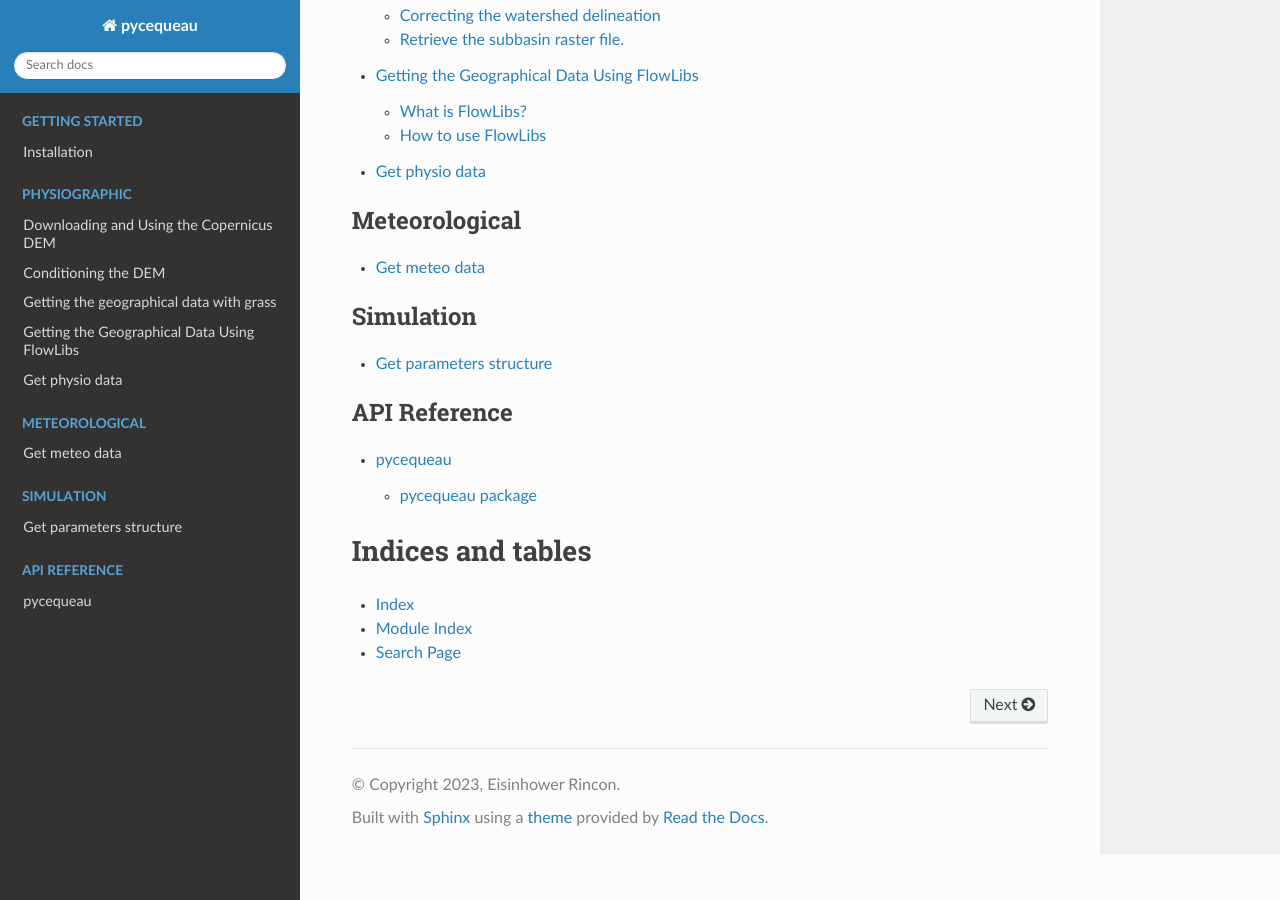
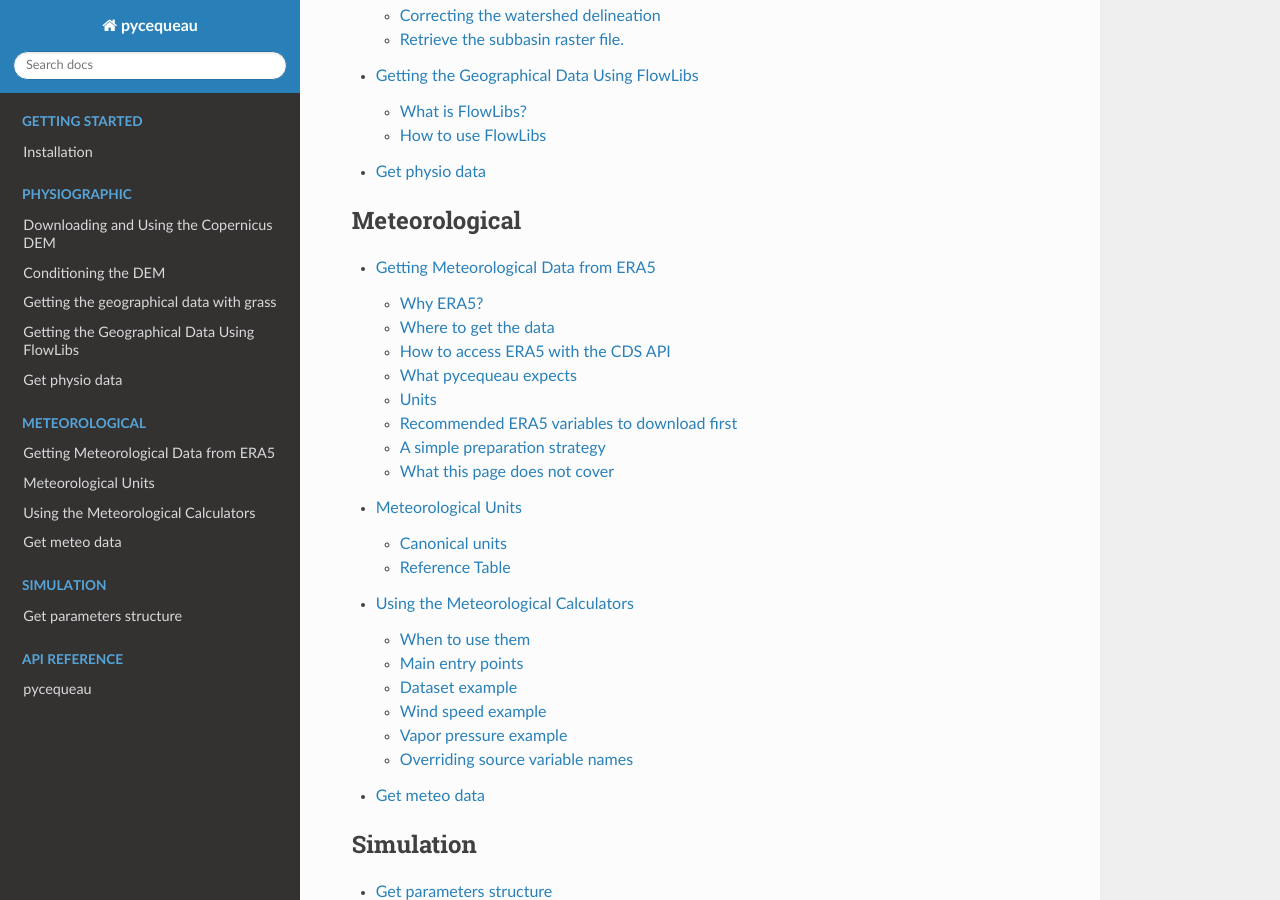
Before and after one commit to erinconv/pycequeau, a Sphinx documentation site: the page built from docs/index.rst, in a window 1280 px wide and 900 px high, scrolled down 1101 px. Built offline with Sphinx 7.4.7 and the Read the Docs theme 3.1.0, drawn with Linux system fonts in a browser that asks for light colours; some of the changed lines change nothing that is shown.

Commit message:
Add meteorological reference documentation

```diff
--- a/docs/index.rst
+++ b/docs/index.rst
@@ -39,6 +39,9 @@ Contents
    :maxdepth: 2
    :caption: Meteorological
 
+   meteo/era5
+   meteo/units
+   meteo/calculators
    meteo/get_meteo.ipynb
 
 .. toctree::
--- /dev/null
+++ b/docs/meteo/calculators.rst
@@ -0,0 +1,164 @@
+Using the Meteorological Calculators
+====================================
+
+The meteorological calculators are small preprocessing utilities that help
+derive variables from already-downloaded NetCDF meteorological inputs. They
+are useful when the source dataset does not directly provide the exact daily
+variable expected by the pycequeau workflow.
+
+At the moment, the calculator interface includes tools for:
+
+- computing wind speed from ``u10`` and ``v10``
+- computing vapor pressure from dewpoint temperature
+
+
+When to use them
+----------------
+
+Use the calculators after downloading and organizing your meteorological
+NetCDF files, but before loading them into
+:class:`pycequeau.meteo.meteo_netcdf.NetCDFMeteo`.
+
+The source variables still need valid unit metadata. For the supported input
+unit strings and the canonical units expected by pycequeau, see :doc:`units`.
+
+In practice, the workflow is usually:
+
+1. Download ERA5 or another meteorological dataset.
+2. Aggregate the source fields to daily values if needed.
+3. Use a calculator when a required pycequeau variable must be derived from
+   another source field.
+4. Save the derived variable as its own NetCDF file.
+5. Load the prepared set of NetCDF files into the pycequeau meteorological
+   workflow.
+
+
+Main entry points
+-----------------
+
+The main calculator entry points are:
+
+- :meth:`pycequeau.meteo.calculators.base.MeteoCalculator.create_variable_dataset`
+  to return an :class:`xarray.Dataset`
+- :meth:`pycequeau.meteo.calculators.base.MeteoCalculator.create_variable_file`
+  to write the derived variable directly to a NetCDF file
+
+These entry points can work with:
+
+- a folder containing NetCDF files
+- a single NetCDF file
+- a list of NetCDF files
+
+You can inspect the currently available derivations with:
+
+.. code-block:: python
+
+   from pycequeau.meteo.calculators import MeteoCalculator
+
+   MeteoCalculator.available_derivations()
+
+
+Dataset example
+---------------
+
+.. code-block:: python
+
+   from pycequeau.meteo.calculators import MeteoCalculator
+
+   ds = MeteoCalculator.create_variable_dataset(
+       r"path/to/netcdf_folder",
+       variable="wind_speed",
+   )
+
+This call asks pycequeau to:
+
+- resolve the calculator associated with ``wind_speed``
+- look for the required input variables in the provided folder
+- build the derived dataset
+
+
+Wind speed example
+------------------
+
+To compute wind speed from daily mean wind components:
+
+.. code-block:: python
+
+   from pycequeau.meteo.calculators import MeteoCalculator
+
+   wind = MeteoCalculator.create_variable_dataset(
+       r"path/to/netcdf_folder",
+       variable="wind_speed",
+   )
+
+By default, this uses
+:class:`pycequeau.meteo.calculators.wind_speed.WindSpeedCalculator` and looks
+for either:
+
+- ``u10`` or ``10m_u_component_of_wind``
+- ``v10`` or ``10m_v_component_of_wind``
+
+To write the result directly to a NetCDF file:
+
+.. code-block:: python
+
+   from pycequeau.meteo.calculators import MeteoCalculator
+
+   output_path = MeteoCalculator.create_variable_file(
+       r"path/to/netcdf_folder",
+       variable="wind_speed",
+       output_path=r"path/to/output/wind.nc",
+   )
+
+
+Vapor pressure example
+----------------------
+
+To compute vapor pressure from dewpoint temperature:
+
+.. code-block:: python
+
+   from pycequeau.meteo.calculators import MeteoCalculator
+
+   vp = MeteoCalculator.create_variable_dataset(
+       r"path/to/netcdf_folder",
+       variable="vapor_pressure",
+       vapor_pressure_method="murray_1967",
+   )
+
+This uses
+:class:`pycequeau.meteo.calculators.vapor_pressure.VaporPressureCalculator`.
+By default, it looks for ``d2m`` or ``dewpoint_temperature``.
+
+Two formulations are currently available through the
+``vapor_pressure_method`` argument:
+
+- ``lowe_1977``
+- ``murray_1967``
+
+
+Overriding source variable names
+--------------------------------
+
+If your NetCDF files use different variable names, you can provide your own
+names explicitly.
+
+For a single-source derivation:
+
+.. code-block:: python
+
+   ds = MeteoCalculator.create_variable_dataset(
+       r"path/to/netcdf_folder",
+       variable="vapor_pressure",
+       source_variable="tdps",
+   )
+
+For a multi-source derivation:
+
+.. code-block:: python
+
+   ds = MeteoCalculator.create_variable_dataset(
+       r"path/to/netcdf_folder",
+       variable="wind_speed",
+       source_variable=("u_wind", "v_wind"),
+   )
--- /dev/null
+++ b/docs/meteo/era5.rst
@@ -0,0 +1,166 @@
+Getting Meteorological Data from ERA5
+=====================================
+
+For the current pycequeau meteorological workflow, the recommended starting
+point is **ERA5** from the Copernicus Climate Data Store (CDS). ERA5 is a
+global atmospheric reanalysis distributed by the Copernicus Climate Change
+Service and accessed through the public CDS web portal and API.
+
+If you are starting a new project, ERA5 is usually the simplest source to use
+because it is global, well documented, and already distributed in NetCDF-ready
+formats that fit naturally with pycequeau workflow.
+
+
+Why ERA5?
+---------
+
+ERA5 is a practical choice for pycequeau because it provides:
+
+- global spatial coverage
+- long historical records
+- hourly products that can be aggregated to daily values
+- easy access through the CDS web interface and API
+
+The pycequeau meteorological workflow is built around **gridded NetCDF
+datasets**. In practice, that means ERA5 can be downloaded, preprocessed into
+daily fields, and then ingested into
+:class:`pycequeau.meteo.meteo_netcdf.NetCDFMeteo`.
+
+
+Where to get the data
+---------------------
+
+ERA5 data can be downloaded from the official Copernicus Climate Data Store:
+
+- Climate Data Store documentation:
+  `<https://confluence.ecmwf.int/display/CKB/Climate+Data+Store+%28CDS%29+documentation>`_
+- ERA5 hourly data on single levels:
+  `<https://cds.climate.copernicus.eu/datasets/reanalysis-era5-single-levels?tab=download>`_
+- ERA5 hourly data on pressure levels:
+  `<https://cds.climate.copernicus.eu/datasets/reanalysis-era5-pressure-levels?tab=download>`_
+
+For most pycequeau applications, the **single-level ERA5 product** is the one
+to start with. Pressure-level products are usually only needed for more
+specialized atmospheric analyses and are not the usual entry point for the
+standard pycequeau workflow.
+
+
+How to access ERA5 with the CDS API
+-----------------------------------
+
+The recommended way to automate downloads is the official `cdsapi` client.
+This documentation intentionally keeps that part brief, because account setup,
+API credentials, licence acceptance, and request syntax are maintained by the
+Copernicus team and may evolve over time.
+
+Please follow the official CDS guidance for:
+
+- creating an account
+- accepting dataset licences
+- installing ``cdsapi``
+- configuring your API key
+- writing download requests
+
+Official references:
+
+- CDS documentation:
+  `<https://confluence.ecmwf.int/display/CKB/Climate+Data+Store+%28CDS%29+documentation>`_
+- CDS migration and quick-guide notice:
+  `<https://confluence.ecmwf.int/display/CKB/Please+read%3A+CDS+and+ADS+migrating+to+new+infrastructure%3A+Common+Data+Store+%28CDS%29+Engine>`_
+
+In other words, pycequeau does **not** replace the Copernicus download step.
+You should first retrieve the raw ERA5 files from CDS, then prepare those
+files for the pycequeau meteorological workflow.
+
+
+What pycequeau expects
+----------------------
+
+The pycequeau meteorological workflow works with **daily gridded NetCDF
+variables**. The ingestion layer normalizes supported variables through the
+meteorological schema, and the NetCDF workflow then interpolates those fields
+to the CE grid.
+
+Some of the main variable names currently recognized by pycequeau include:
+
+- ``tasmax`` or ``tMax`` for daily maximum temperature
+- ``tasmin`` or ``tMin`` for daily minimum temperature
+- ``tp``, ``pr`` or ``pTot`` for daily precipitation
+- ``ssrd``, ``ssr`` or ``rsds`` for shortwave radiation
+- ``strd`` or ``msdwlwrf`` for longwave radiation
+- ``d2m`` for dewpoint temperature
+- ``tcc`` or ``clt`` for cloud cover
+- ``sp`` for surface pressure
+- ``wind`` or ``sfcWind`` for scalar wind speed
+
+At the moment, the workflow is centered on **daily** inputs, not raw hourly
+ERA5 time steps. That means the CDS download is only the first part of the
+workflow. The ERA5 fields still need to be aggregated or converted into the
+daily variables expected by pycequeau.
+
+
+Units
+-----
+
+The meteorological inputs must include a valid ``units`` attribute in the
+NetCDF variables. pycequeau can normalize several common ERA5 and meteorology
+unit conventions during preprocessing, but the metadata still needs to be
+present and correct.
+
+For the full list of supported unit strings and the canonical units expected
+by the workflow, see :doc:`units`.
+
+
+Recommended ERA5 variables to download first
+--------------------------------------------
+
+A practical starting set is:
+
+- 2 m temperature
+- total precipitation
+- surface solar radiation downwards
+- surface thermal radiation downwards
+- 2 m dewpoint temperature
+- total cloud cover
+- surface pressure
+- 10 m u-component of wind
+- 10 m v-component of wind
+
+This combination gives you enough information to prepare most of the variables
+used in the current gridded workflow.
+
+
+A simple preparation strategy
+-----------------------------
+
+In practice, a typical workflow looks like this:
+
+1. Download ERA5 data from CDS for the basin extent and study period.
+2. Store the downloaded fields as NetCDF files.
+3. Aggregate hourly variables into daily products where needed.
+4. Convert derived variables before ingestion when appropriate.
+   For example:
+
+   - build daily wind speed from ``u10`` and ``v10`` with
+     :class:`pycequeau.meteo.calculators.wind_speed.WindSpeedCalculator`
+   - derive vapor pressure from dewpoint temperature, if that variable is
+     needed, with
+     :class:`pycequeau.meteo.calculators.vapor_pressure.VaporPressureCalculator`
+5. Load the prepared files into :class:`pycequeau.meteo.meteo_netcdf.NetCDFMeteo`.
+6. Interpolate the meteorological fields to the CE grid and export them to the
+   CEQUEAU-ready format.
+
+The preprocessing utilities in :mod:`pycequeau.meteo.calculators` can help
+with some of these derivations once the raw NetCDF files have already been
+downloaded. A separate page will document that workflow in more detail.
+
+
+What this page does not cover
+-----------------------------
+
+This page does not try to reproduce the official CDS API manual or provide a
+full ERA5 request cookbook. Those details are better maintained in the
+official Copernicus documentation.
+
+The goal here is simply to document the recommended **data source** and show
+how it connects to the pycequeau meteorological workflow.
--- /dev/null
+++ b/docs/meteo/units.rst
@@ -0,0 +1,108 @@
+Meteorological Units
+====================
+
+This page documents the units expected by the pycequeau meteorological
+workflow and the source-unit strings that can currently be normalized during
+preprocessing.
+
+.. important::
+
+   All meteorological variables loaded from NetCDF must include a ``units``
+   attribute. If that metadata is missing, pycequeau cannot normalize the
+   input.
+
+
+Canonical units
+---------------
+
+The main internal target units are:
+
+- temperature and dewpoint temperature: ``C``
+- precipitation: ``mm d-1``
+- shortwave and longwave radiation: ``MJ m-2 d-1``
+- cloud cover: ``0-1``
+- wind speed: ``km h-1``
+- relative humidity: ``%``
+- vapor pressure: ``mmHg``
+- surface pressure: ``Pa``
+
+
+Reference Table
+---------------
+
+.. list-table::
+   :header-rows: 1
+   :widths: 20 25 12 28
+
+   * - Variable
+     - Supported names
+     - Canonical unit
+     - Accepted source units
+   * - Temperature
+     - ``tasmax``, ``tMax``;
+
+       ``tasmin``, ``tMin``;
+
+       ``d2m``
+     - ``C``
+     - ``C``, ``K``
+   * - Precipitation
+     - ``tp``, ``pr``, ``pTot``
+     - ``mm d-1``
+     - ``mm d-1``, ``mm``,
+
+       ``m d-1``, ``m``,
+
+       ``kg m-2 s-1``
+   * - Shortwave radiation
+     - ``ssrd``, ``ssr``, ``rsds``, ``rayonnement``
+     - ``MJ m-2 d-1``
+     - ``MJ m-2 d-1``,
+
+       ``MJ m-2``,
+
+       ``J m-2 d-1``,
+
+       ``J m-2``,
+
+       ``W m-2``
+   * - Longwave radiation
+     - ``strd``, ``msdwlwrf``, ``longwaveRad``
+     - ``MJ m-2 d-1``
+     - ``MJ m-2 d-1``,
+
+       ``MJ m-2``,
+
+       ``J m-2 d-1``,
+
+       ``J m-2``,
+
+       ``W m-2``
+   * - Cloud cover
+     - ``tcc``, ``clt``, ``nebulosite``
+     - ``0-1``
+     - ``0-1``, ``fraction``,
+
+       ``1``, ``%``,
+
+       ``percent``
+   * - Wind speed
+     - ``wind``, ``sfcWind``, ``vitesseVent``
+     - ``km h-1``
+     - ``km h-1``, ``m s-1``
+   * - Relative humidity
+     - ``hurs``, ``humiditeRelative``
+     - ``%``
+     - ``%``, ``percent``,
+
+       ``0-1``, ``fraction``,
+
+       ``1``
+   * - Vapor pressure
+     - ``vp``, ``pression``
+     - ``mmHg``
+     - ``mmHg``, ``Pa``, ``kPa``
+   * - Surface pressure
+     - ``sp``, ``surfacePressure``
+     - ``Pa``
+     - ``Pa``, ``kPa``
```
